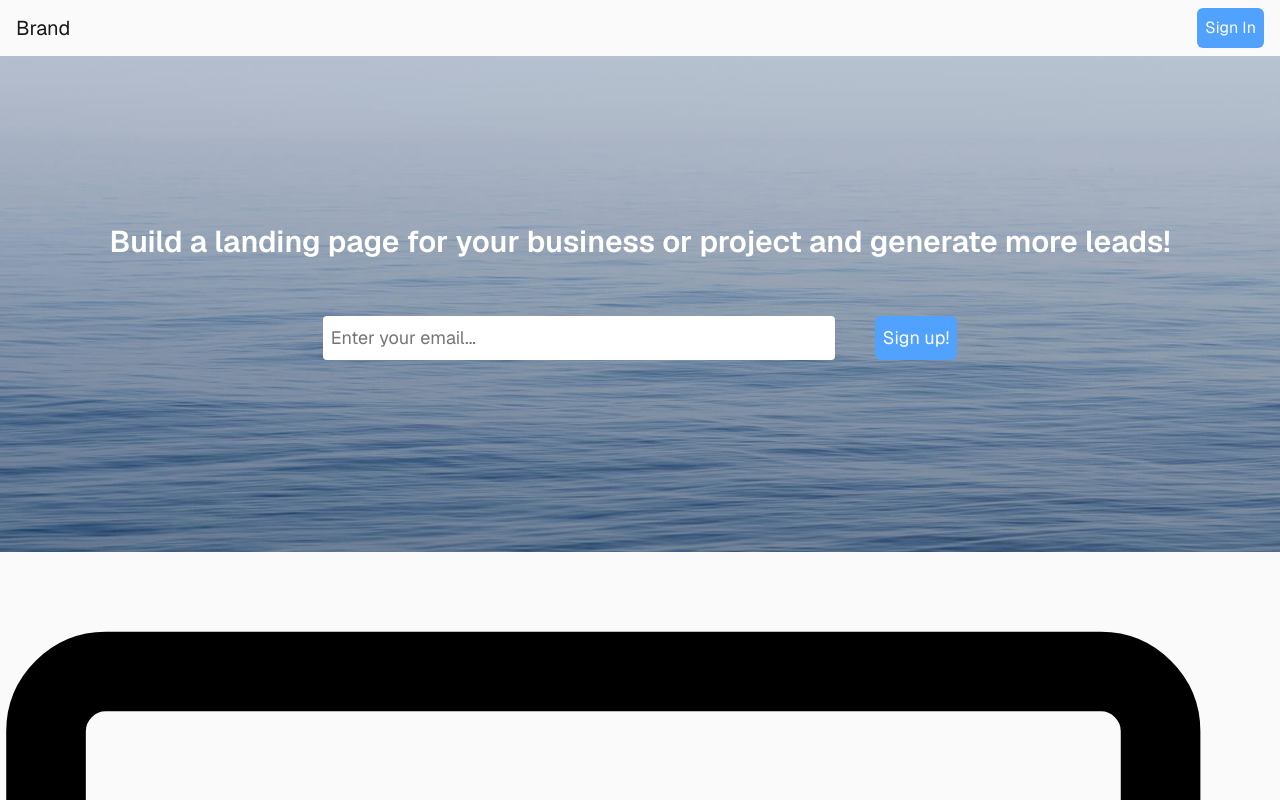
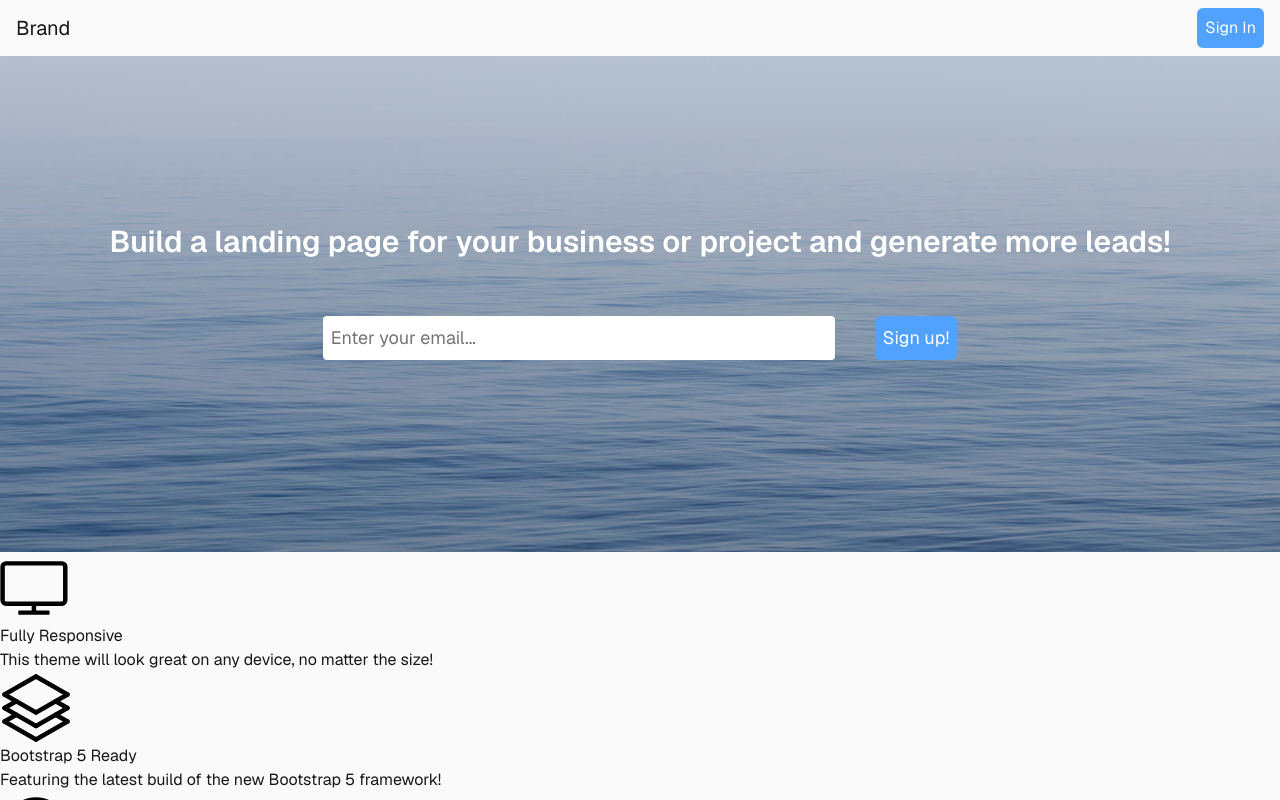
Before and after one commit to Jas-creator-31/bootstrap-studio-landing-page, a Next.js app: page / in a window 1280 px wide. Shown: the top 800 px of the page. Built offline with nearby package versions, Linux system fonts and the light colour scheme.

Commit message:
fix: gave icons a const w and h

```diff
--- a/src/app/components/Preview.tsx
+++ b/src/app/components/Preview.tsx
@@ -9,8 +9,12 @@ interface Props {
 export default function Preview({icon, heading, peragraph}: Props) {
   return (
     <div>
-      <div>
-        <Image src={icon} alt="icon"/>
+      <div className="w-full max-h-full">
+        <Image
+          src={icon}
+          alt="icon"
+          className="w-18 h-18"
+        />
       </div>
       <h2>{heading}</h2>
       <p>{peragraph}</p>
```
